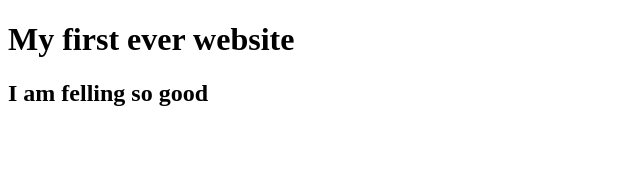
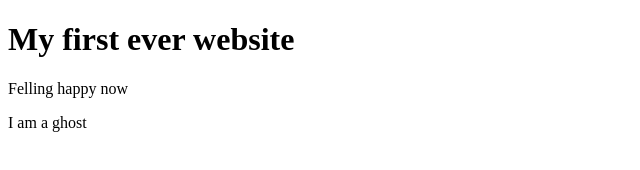
Before and after one commit to alamin513/my-first-website, a plain HTML site: page index.html in a window 1280 px wide. Shown: the whole page, without its empty margins (0-640 px from the left). Drawn offline with Linux system fonts and the light colour scheme.

Commit message:
ghost added

```diff
--- a/index.html
+++ b/index.html
@@ -8,6 +8,7 @@
 </head>
 <body>
     <h1>My first ever website</h1>
-    <h2>I am felling so good</h2>
+  <p>Felling happy now</p>
+  <P>I am a ghost</P>
 </body>
 </html>
```
